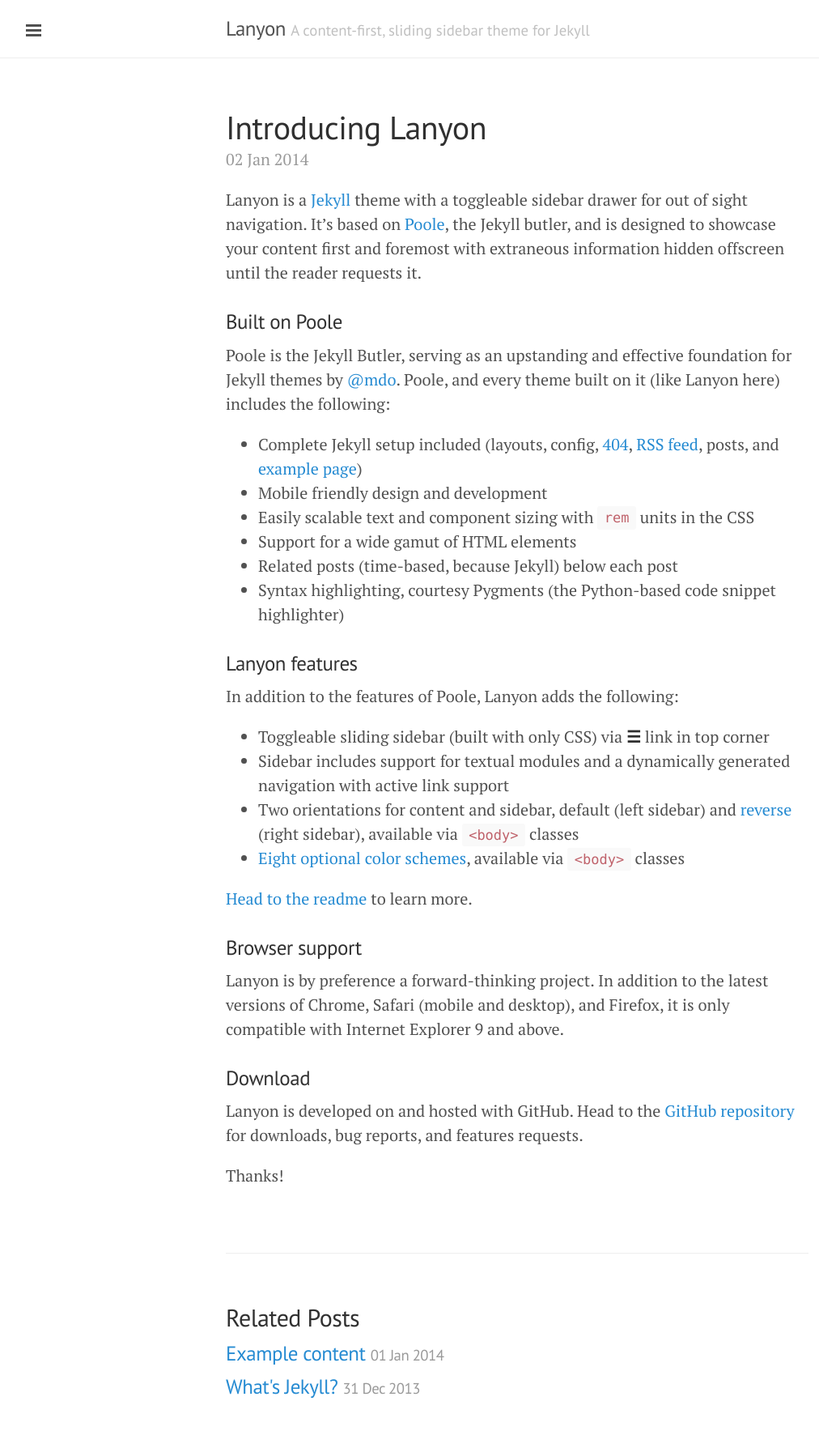
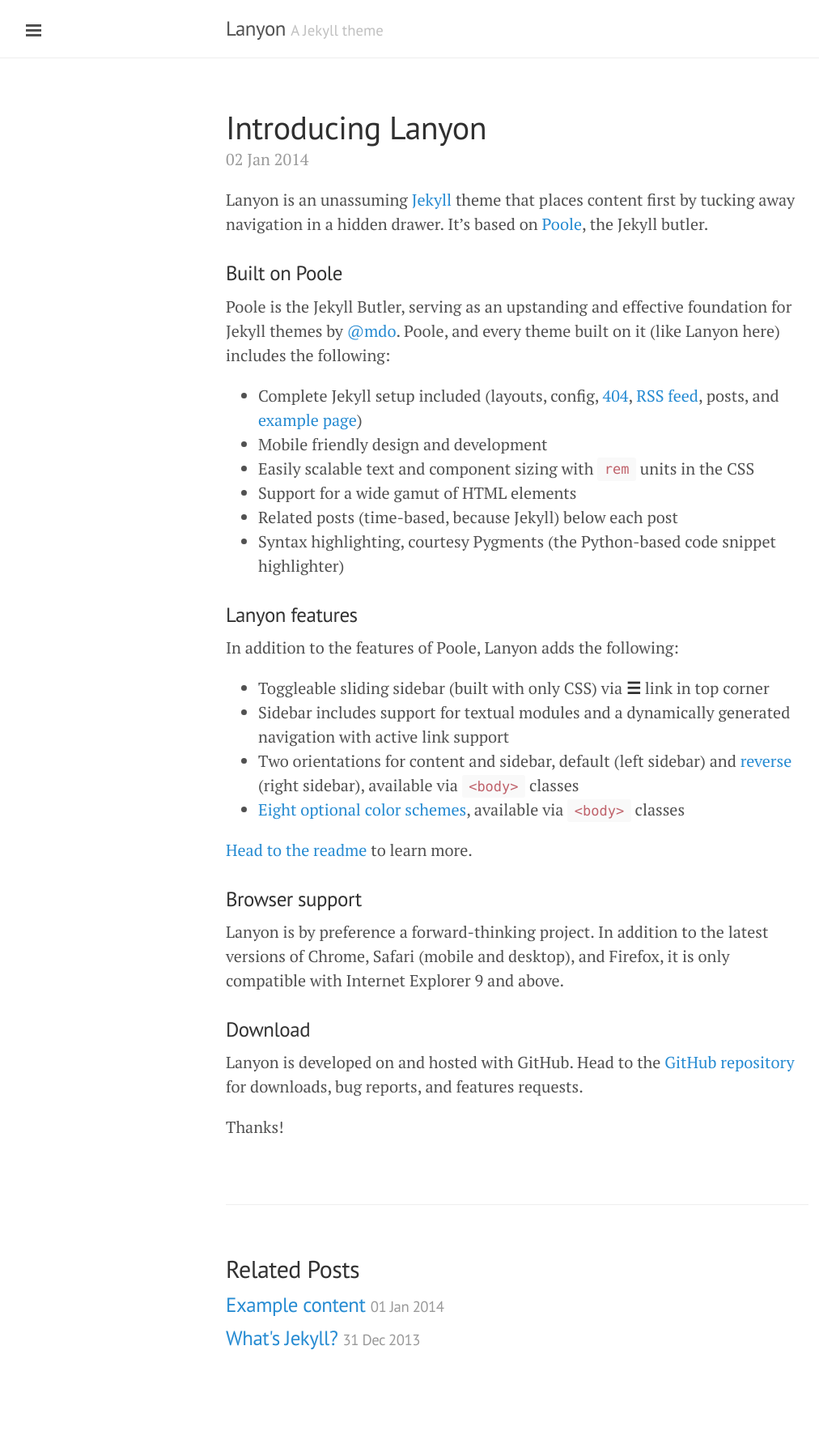
Before and after one commit to qiuyi943/qiuyi943.github.io, a Jekyll site: the page built from _posts/2014-01-02-introducing-lanyon.md, in a window 1280 px wide. Shown: the whole page at 81% size, without its empty margins (1-1013 px from the left). Built offline with Jekyll 4.4.1, drawn with Linux system fonts in a browser that asks for light colours; Markdown is read by kramdown in place of the engine named in the settings; after the commit the page ends 1728 px from its top, so only the background shows below that.

Commit message:
big update to lanyon readme, descriptions, etc

```diff
--- a/_config.yml
+++ b/_config.yml
@@ -1,5 +1,5 @@
 # Dependencies
-markdown:         rdiscount
+markdown:         redcarpet
 pygments:         true
 
 # Permalinks
@@ -7,8 +7,8 @@
 
 # Setup
 title:            Lanyon
-tagline:          'A content-first, sliding sidebar theme for Jekyll'
-description:      'Lanyon is a responsive, mobile first <a href="http://jekyllrb.com" target="_blank">Jekyll</a> theme with a toggleable sidebar drawer. Made by <a href="https://twitter.com/mdo" target="_blank">@mdo</a>.'
+tagline:          'A Jekyll theme'
+description:      'A reserved <a href="http://jekyllrb.com" target="_blank">Jekyll</a> theme that places the utmost gravity on content with a hidden drawer. Made by <a href="https://twitter.com/mdo" target="_blank">@mdo</a>.'
 url:              http://lanyon.getpoole.com
 
 author:
--- a/_includes/head.html
+++ b/_includes/head.html
@@ -7,11 +7,10 @@
 
   <title>
     {% if page.title %}
-      {{ page.title }}
+      {{ page.title }} &middot; {{ site.title }}
     {% else %}
-      {{ site.title }}
+      {{ site.title }} &middot; {{ site.tagline }}
     {% endif %}
-    &middot; {{ site.tagline }}
   </title>
 
   <!-- CSS -->
--- a/_posts/2014-01-02-introducing-lanyon.md
+++ b/_posts/2014-01-02-introducing-lanyon.md
@@ -3,7 +3,7 @@
 title: Introducing Lanyon
 ---
 
-Lanyon is a [Jekyll](http://jekyllrb.com) theme with a toggleable sidebar drawer for out of sight navigation. It's based on [Poole](https://github.com/poole/poole), the Jekyll butler, and is designed to showcase your content first and foremost with extraneous information hidden offscreen until the reader requests it.
+Lanyon is an unassuming [Jekyll](http://jekyllrb.com) theme that places content first by tucking away navigation in a hidden drawer. It's based on [Poole](http://getpoole.com), the Jekyll butler.
 
 ### Built on Poole
 
--- a/public/css/lanyon.css
+++ b/public/css/lanyon.css
@@ -9,13 +9,8 @@
  *                               /\___/
  *                               \/__/
  *
- * Lanyon is a responsive, mobile first Jekyll theme that features a toggleable
- * sidebar drawer for out of sight navigation. It's based on Poole, the Jekyll
- * butler. See the project readme for usage information.
- *
- * Designed, built, and released under MIT license by @mdo.
- *
- * Learn more at https://github.com/poole/lanyon.
+ * Designed, built, and released under MIT license by @mdo. Learn more at
+ * https://github.com/poole/lanyon.
  */
 
 
@@ -99,8 +94,26 @@
  */
 
 .masthead {
+  padding-top:    1rem;
+  padding-bottom: 1rem;
+  margin-bottom: 3rem;
   border-bottom: 1px solid #eee;
 }
+.masthead-title {
+  margin-top: 0;
+  margin-bottom: 0;
+  color: #505050;
+}
+.masthead-title a {
+  color: #505050;
+}
+.masthead-title small {
+  font-size: 75%;
+  font-weight: 400;
+  color: #c0c0c0;
+  letter-spacing: 0;
+}
+
 @media (max-width: 48rem) {
   .masthead-title {
     text-align: center;
@@ -138,6 +151,11 @@
   font-size: .875rem; /* 15px */
   color: rgba(255,255,255,.6);
   background-color: #202020;
+}
+@media (min-width: 30rem) {
+  .sidebar {
+    font-size: .75rem; /* 14px */
+  }
 }
 
 /* Sidebar content */
```
Also changed, not shown: README.md.
